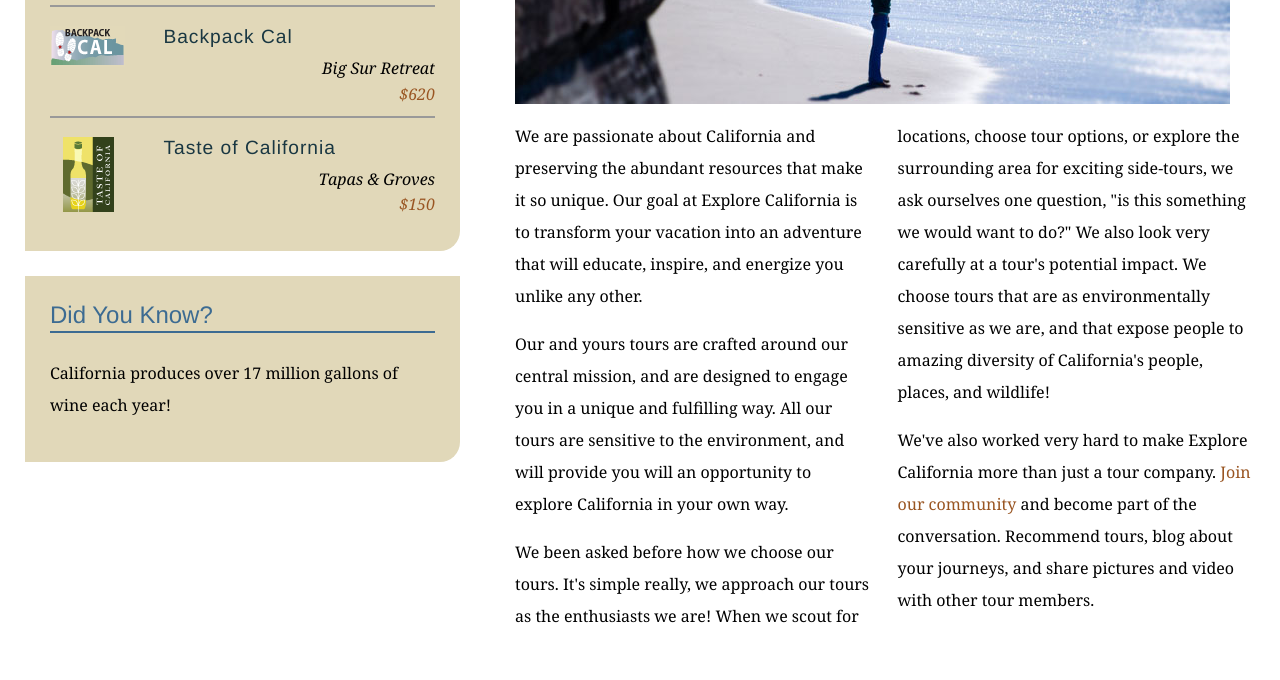
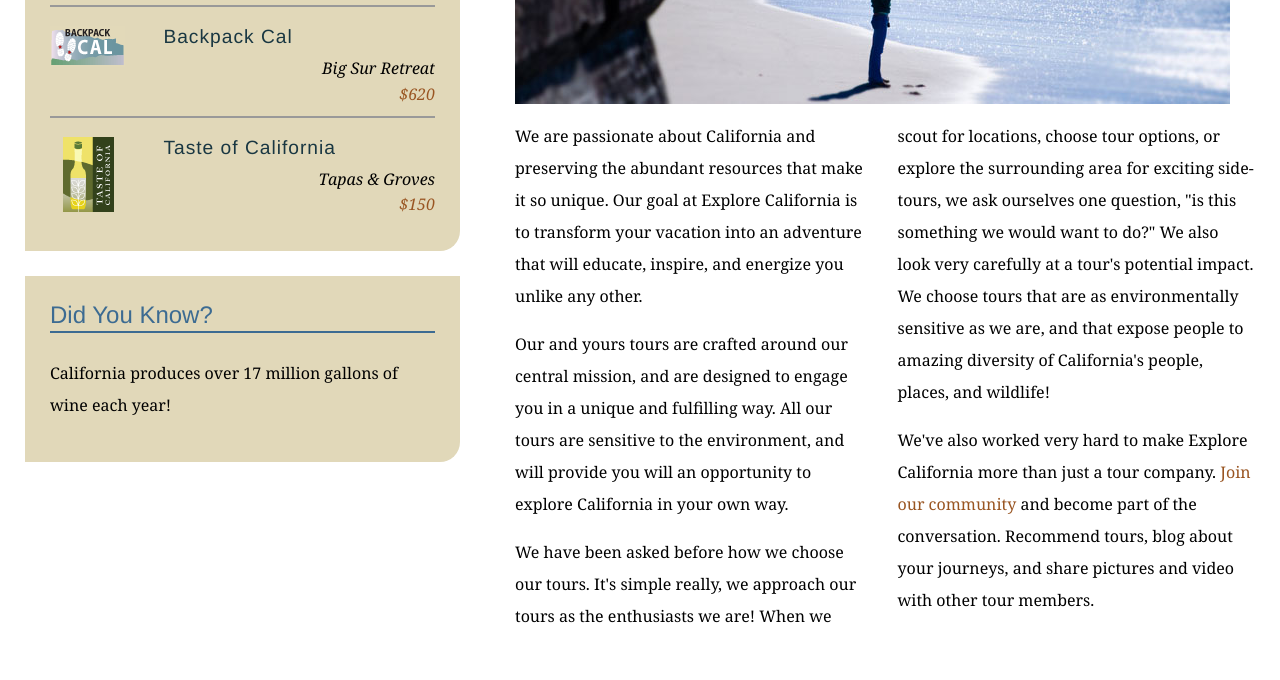
Before and after one commit to guinplen777/explore_california, a plain HTML site: page mission.html in a window 1280 px wide. Shown: the part 580-1260 px from the top of the page. Drawn offline with Linux system fonts and the light colour scheme.

Commit message:
Edit 67 - add have

```diff
--- a/mission.html
+++ b/mission.html
@@ -64,7 +64,7 @@
           <div class="multiCol">
             <p>We are passionate about California and preserving the abundant resources that make it so unique. Our goal at Explore California is to transform your vacation into an adventure that will educate, inspire, and energize you unlike any other.</p>
             <p>Our and yours tours are crafted around our central mission, and are designed to engage you in a unique and fulfilling way. All our tours are sensitive to the environment, and will provide you will an opportunity to explore California in your own way.</p>
-            <p>We been asked before how we choose our tours. It's simple really, we approach our tours as the enthusiasts we are! When we scout for locations, choose tour options, or explore the surrounding area for exciting side-tours, we ask ourselves one question, &quot;is this something we would want to do?&quot; We also look very carefully at a tour's potential impact. We choose tours that are as environmentally sensitive as we are, and that expose people to amazing diversity of California's people, places, and wildlife!</p>
+            <p>We have been asked before how we choose our tours. It's simple really, we approach our tours as the enthusiasts we are! When we scout for locations, choose tour options, or explore the surrounding area for exciting side-tours, we ask ourselves one question, &quot;is this something we would want to do?&quot; We also look very carefully at a tour's potential impact. We choose tours that are as environmentally sensitive as we are, and that expose people to amazing diversity of California's people, places, and wildlife!</p>
             <p>We've also worked very hard to make Explore California more than just a tour company. <a href="explorers/join.html">Join our community</a> and become part of the conversation. Recommend tours, blog about your journeys, and share pictures and video with other tour members.</p>
           </div>
         </div>
```
